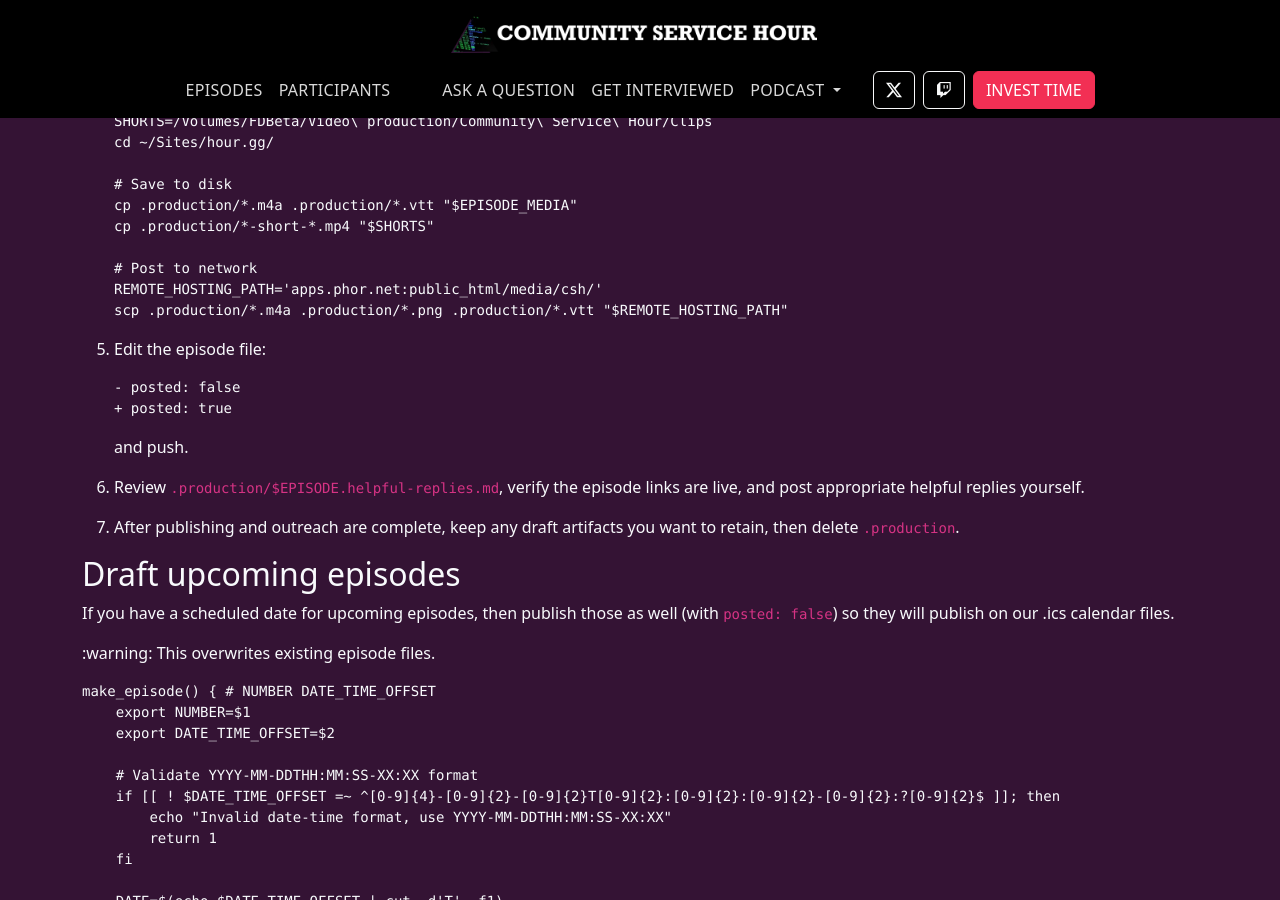
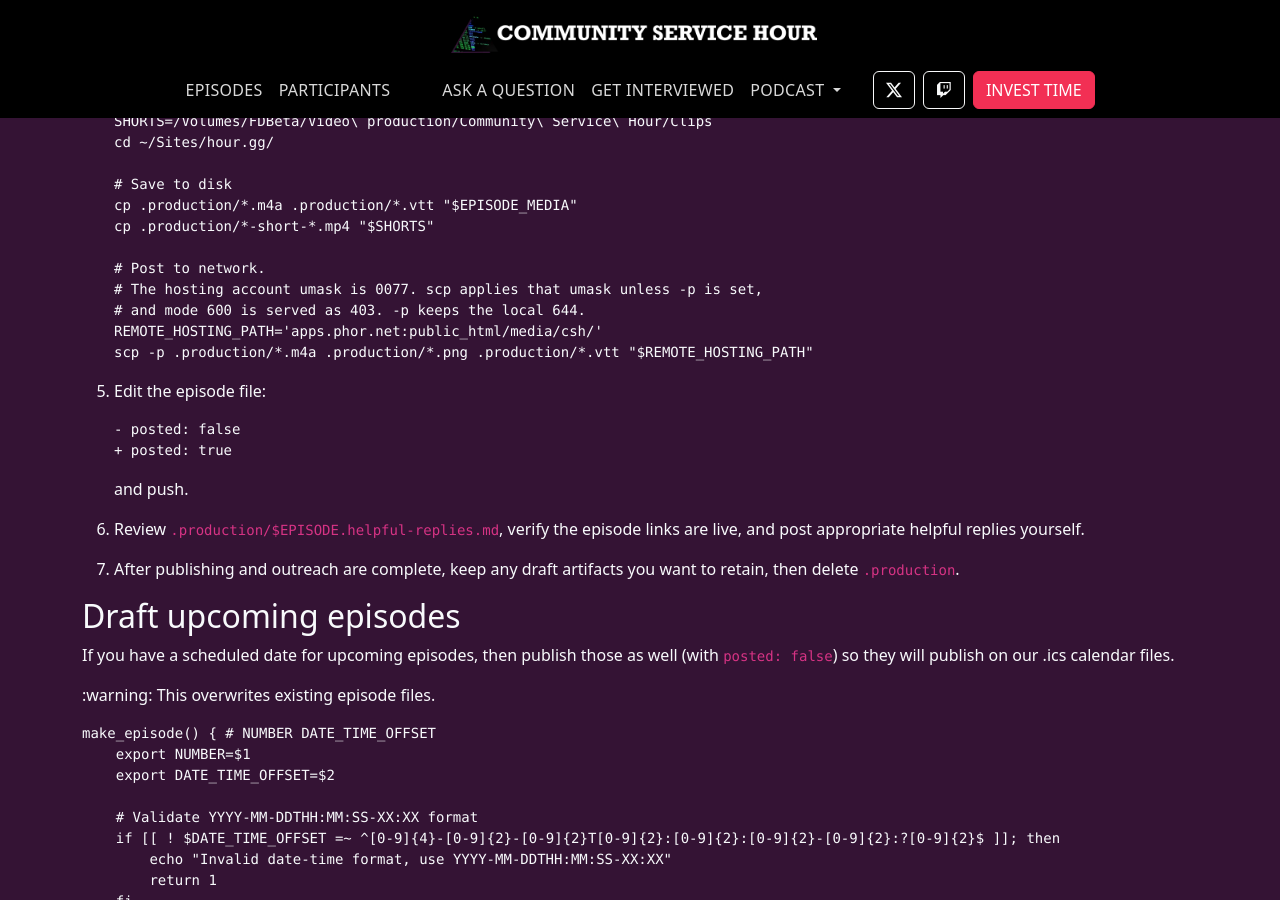
Before and after one commit to community-service/hour.gg, a Jekyll site: the page built from instructions/Postproduction checklist.md, in a window 1280 px wide and 900 px high, scrolled down 2127 px. Built offline with Jekyll 4.4.1, drawn with Linux system fonts in a browser that asks for light colours; our own code applies the rules of GitHub Pages for plain Markdown files.

Commit message:
scp perms

````diff
--- a/instructions/Postproduction checklist.md
+++ b/instructions/Postproduction checklist.md
@@ -114,9 +114,11 @@ Use VS Code chat agent for each part:
    cp .production/*.m4a .production/*.vtt "$EPISODE_MEDIA"
    cp .production/*-short-*.mp4 "$SHORTS"
 
-   # Post to network
+   # Post to network.
+   # The hosting account umask is 0077. scp applies that umask unless -p is set,
+   # and mode 600 is served as 403. -p keeps the local 644.
    REMOTE_HOSTING_PATH='apps.phor.net:public_html/media/csh/'
-   scp .production/*.m4a .production/*.png .production/*.vtt "$REMOTE_HOSTING_PATH"
+   scp -p .production/*.m4a .production/*.png .production/*.vtt "$REMOTE_HOSTING_PATH"
    ```
 
 5. Edit the episode file:
````
